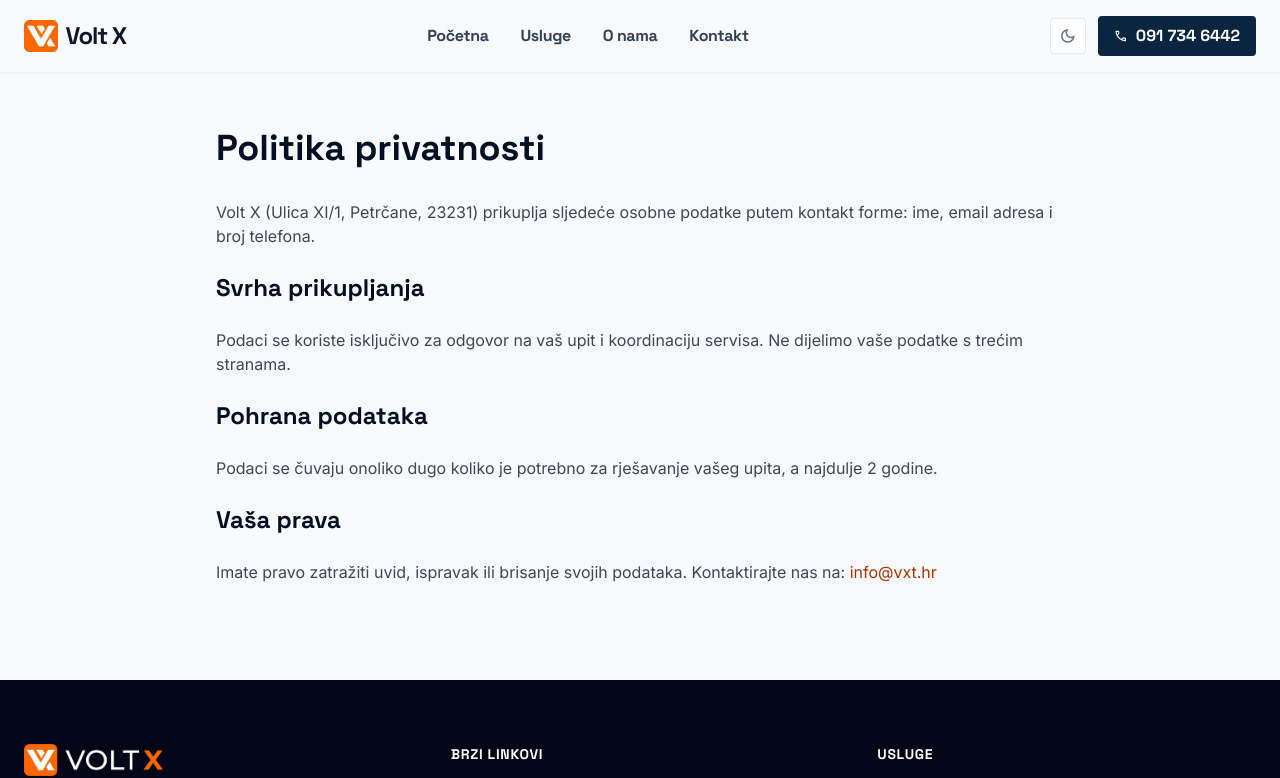
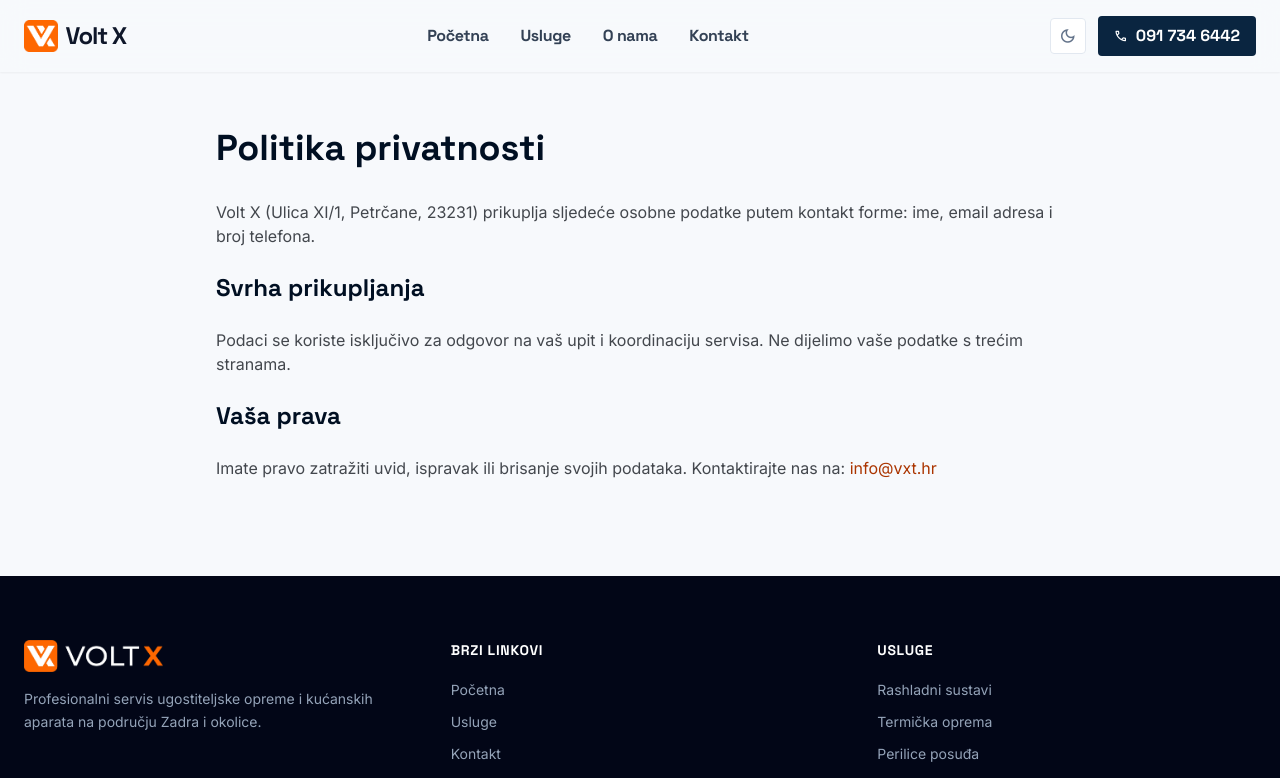
Before and after one commit to JosipSankovic/voltx, a React (Vite) app in the folder vxt/: page /privatnost in a window 1280 px wide. Shown: the top 778 px of the page. Built offline with nearby package versions, Linux system fonts and the light colour scheme.

Commit message:
fix(privacy): remove data retention clause and add /privatnost to sitemap

```diff
--- a/vxt/src/pages/PrivacyPage.tsx
+++ b/vxt/src/pages/PrivacyPage.tsx
@@ -19,8 +19,6 @@ export default function PrivacyPage() {
           <p>Volt X (Ulica XI/1, Petrčane, 23231) prikuplja sljedeće osobne podatke putem kontakt forme: ime, email adresa i broj telefona.</p>
           <h2 className="text-2xl font-headline font-bold text-primary dark:text-slate-100 mt-8">Svrha prikupljanja</h2>
           <p>Podaci se koriste isključivo za odgovor na vaš upit i koordinaciju servisa. Ne dijelimo vaše podatke s trećim stranama.</p>
-          <h2 className="text-2xl font-headline font-bold text-primary dark:text-slate-100 mt-8">Pohrana podataka</h2>
-          <p>Podaci se čuvaju onoliko dugo koliko je potrebno za rješavanje vašeg upita, a najdulje 2 godine.</p>
           <h2 className="text-2xl font-headline font-bold text-primary dark:text-slate-100 mt-8">Vaša prava</h2>
           <p>Imate pravo zatražiti uvid, ispravak ili brisanje svojih podataka. Kontaktirajte nas na: <a href="mailto:info@vxt.hr" className="text-secondary hover:underline">info@vxt.hr</a></p>
         </div>
```
Also changed, not shown: 1 other file (tests, documents, lock files or other folders).
